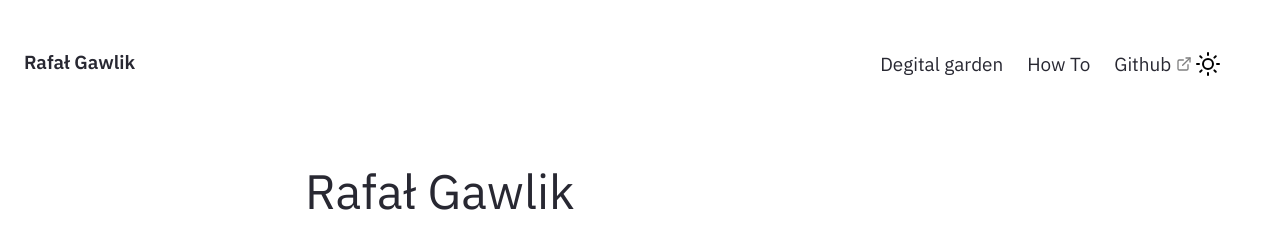
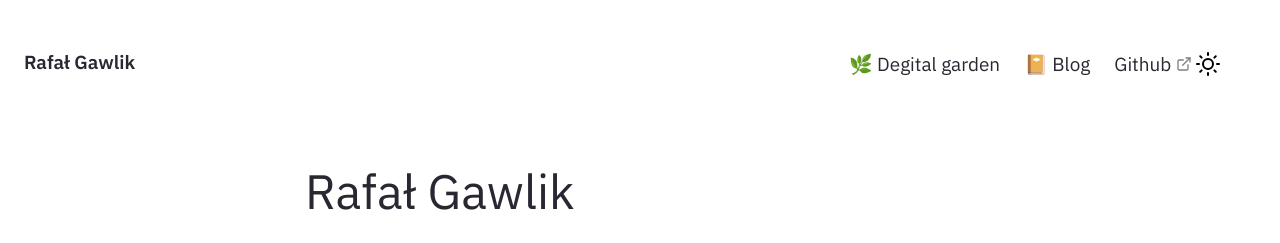
Before and after one commit to rafalgawlik/rafalgawlik.github.io, a Jekyll site: the page built from pages/index.md, in a window 1280 px wide. Shown: the top 243 px of the page. Built offline with Jekyll 4.4.1, drawn with Linux system fonts in a browser that asks for light colours.

Commit message:
Fix article, update navs links

```diff
--- a/_includes/Nav.html
+++ b/_includes/Nav.html
@@ -54,10 +54,10 @@
     <div id="navbarBasicExample" class="navbar-menu">
       <div class="navbar-start">
         <a href="{{'/notes' | relative_url}}" class="navbar-item">
-          Degital garden
+          🌿 Degital garden
         </a>
-        <a href="../post/how-to" class="navbar-item">
-          How To
+        <a href="{{'/posts' | relative_url}}" class="navbar-item">
+          📔 Blog
         </a>
         <a href="https://github.com/rafalgawlik" target="_blank" class="navbar-item">
           Github
```
Also changed, not shown: _notes/Public/Generate city map by python command.md (+1 -0 lines).
